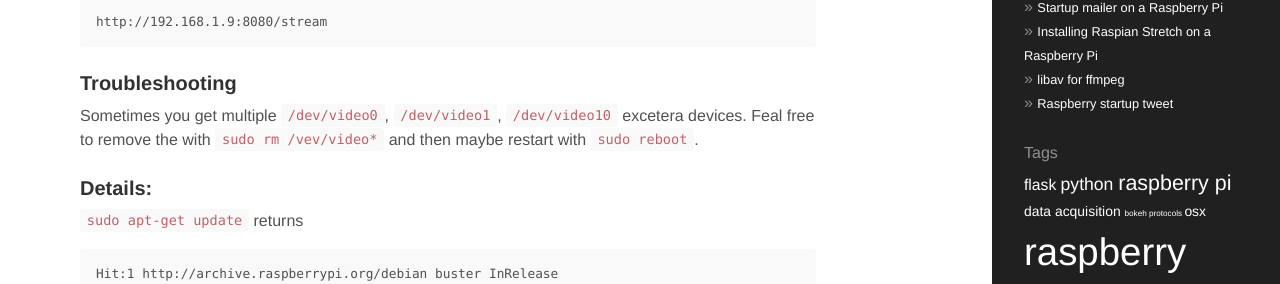
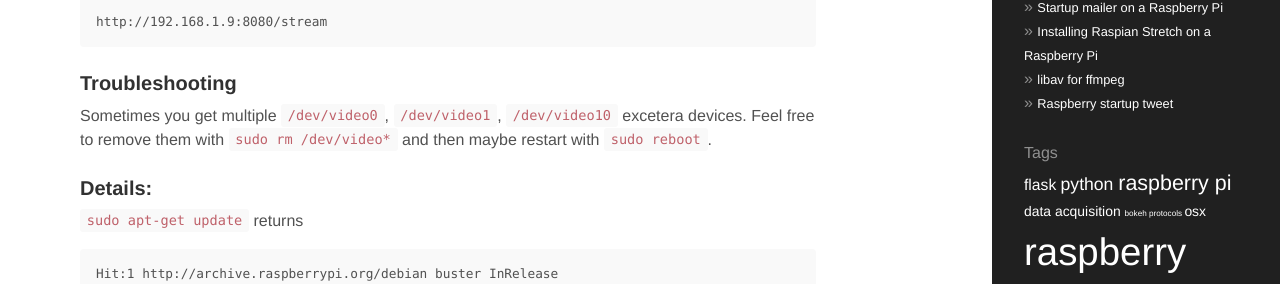
Before and after one commit to cudmore/cudmore.github.io, a Jekyll site: the page built from _posts/2019-12-14-Installing-uv4l-on-raspian-buster.md, in a window 1280 px wide and 900 px high, scrolled down 1111 px. Shown: the part 153-437 px from the top of the window. Built offline with Jekyll 4.4.1, drawn with Linux system fonts in a browser that asks for light colours.

Commit message:
raspian buster uv4l

```diff
--- a/_posts/2019-12-14-Installing-uv4l-on-raspian-buster.md
+++ b/_posts/2019-12-14-Installing-uv4l-on-raspian-buster.md
@@ -62,7 +62,7 @@ http://192.168.1.9:8080/stream
 
 ### Troubleshooting
 
-Sometimes you get multiple `/dev/video0`, `/dev/video1`, `/dev/video10` excetera devices. Feal free to remove the with `sudo rm /vev/video*` and then maybe restart with `sudo reboot`.
+Sometimes you get multiple `/dev/video0`, `/dev/video1`, `/dev/video10` excetera devices. Feel free to remove them with `sudo rm /dev/video*` and then maybe restart with `sudo reboot`.
 
 ### Details:
 
```
